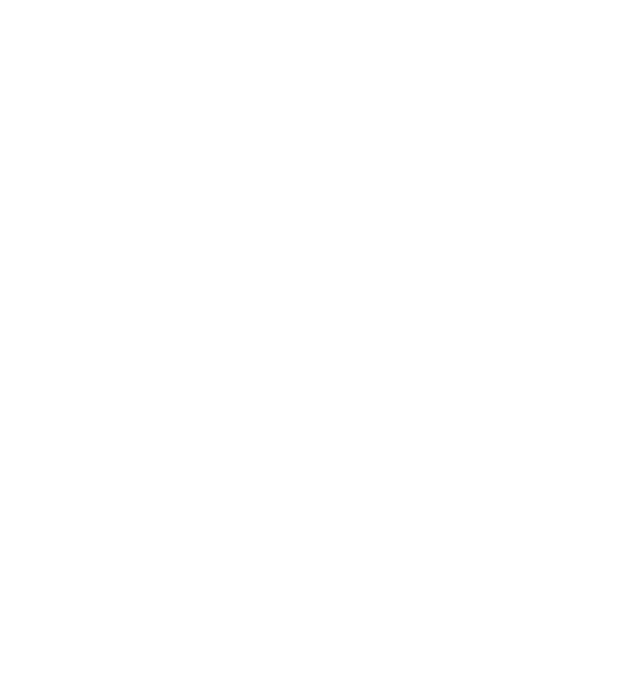
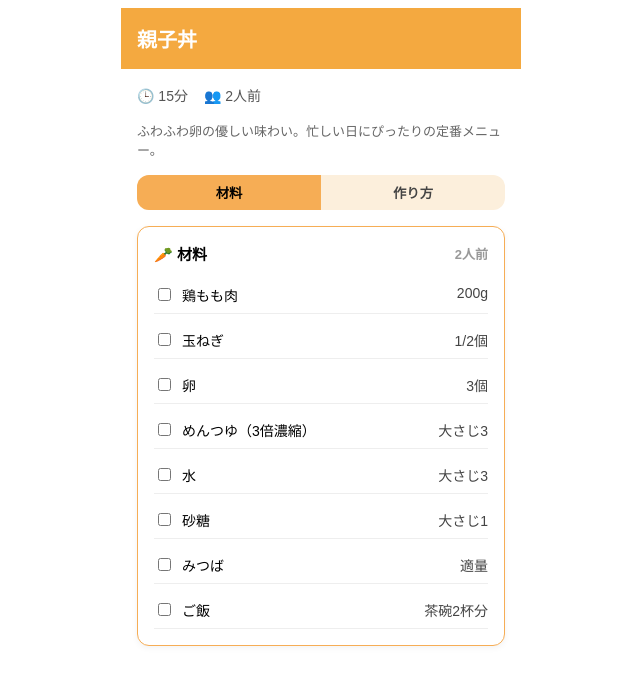
Before and after one commit to HERUESTA/meshiutchi_front, a Nuxt app: page /recipes/1 in a window 1280 px wide. Before the commit this address had no page. Shown: the top 684 px of the page, without its empty margins (319-959 px from the left). Built offline with nearby package versions, Linux system fonts and the light colour scheme.

Commit message:
詳細画面の大枠作成

```diff
--- /dev/null
+++ b/components/pages/recipes/RecipeDetail.vue
@@ -0,0 +1,310 @@
+<template>
+  <div class="recipe-detail">
+    <!-- ヘッダー -->
+    <div class="header">
+      <div class="main-title">親子丼</div>
+    </div>
+
+    <div class="meta">
+      <span>🕒 15分</span>
+      <span>👥 2人前</span>
+    </div>
+
+    <p class="description">ふわふわ卵の優しい味わい。忙しい日にぴったりの定番メニュー。</p>
+
+    <!-- タブ -->
+    <div class="tabs">
+      <button
+        v-for="tab in tabs"
+        :key="tab"
+        @click="selectedTab = tab"
+        :class="{ active: selectedTab === tab }"
+      >
+        {{ tab }}
+      </button>
+    </div>
+
+    <!-- タブの中身 -->
+    <div class="tab-content">
+      <!-- 材料 -->
+      <div v-if="selectedTab === '材料'" class="card">
+        <div class="section-title">
+          🥕 材料 <span class="people">2人前</span>
+        </div>
+        <div class="ingredients">
+          <div v-for="(item, index) in ingredients" :key="index" class="ingredient-row">
+            <label class="ingredient-check">
+              <input type="checkbox" v-model="ingredientStates[index]" />
+              <span :class="{ checked: ingredientStates[index] }">{{ item.name }}</span>
+            </label>
+            <span class="amount">{{ item.amount }}</span>
+          </div>
+        </div>
+      </div>
+
+      <!-- 作り方 -->
+      <div v-if="selectedTab === '作り方'" class="card">
+        <div class="section-title">🍳 作り方</div>
+        <div class="steps-container">
+          <div v-for="(step, index) in steps" :key="index" class="step-item">
+            <button
+              class="circle-button"
+              :class="{ done: stepStates[index] }"
+              @click="stepStates[index] = !stepStates[index]"
+            >
+              {{ stepStates[index] ? '✓' : index + 1 }}
+            </button>
+            <p class="step-text">{{ step }}</p>
+          </div>
+
+          <!-- 完成モーダル -->
+          <div v-if="showModal" class="modal-overlay">
+            <div class="modal">
+              <p>🎉 全ての手順が完了しました！完成しましたか？</p>
+              <button @click="() => { showModal = false; showCelebration = true }">はい</button>
+            </div>
+          </div>
+
+          <!-- 褒めモーション -->
+          <div v-if="showCelebration" class="celebration">
+            🎉 よく頑張りました！<br>お疲れさまでした👏🥳
+          </div>
+        </div>
+      </div>
+    </div>
+  </div>
+</template>
+
+<script setup lang="ts">
+import { ref, computed, watch } from 'vue'
+
+const tabs = ['材料', '作り方']
+const selectedTab = ref('材料')
+
+const ingredients = [
+  { name: '鶏もも肉', amount: '200g' },
+  { name: '玉ねぎ', amount: '1/2個' },
+  { name: '卵', amount: '3個' },
+  { name: 'めんつゆ（3倍濃縮）', amount: '大さじ3' },
+  { name: '水', amount: '大さじ3' },
+  { name: '砂糖', amount: '大さじ1' },
+  { name: 'みつば', amount: '適量' },
+  { name: 'ご飯', amount: '茶碗2杯分' }
+]
+
+const ingredientStates = ref<boolean[]>(ingredients.map(() => false))
+
+const steps = [
+  '鶏もも肉は一口大に切り、玉ねぎは薄切りにします。',
+  'フライパンにめんつゆ、水、砂糖を入れて火にかけ、沸騰したら鶏肉を入れます。',
+  '鶏肉に火が通ったら玉ねぎを加え、しんなりするまで煮ます。',
+  '溶き卵を回し入れ、半熟状態になったら火を止めます。',
+  'どんぶりにご飯を盛り、具材をのせ、みつばを散らして完成です。'
+]
+
+const stepStates = ref<boolean[]>(steps.map(() => false))
+
+const allStepsDone = computed(() => {
+  return stepStates.value.every(done => done)
+})
+
+const showModal = ref(false)
+const showCelebration = ref(false)
+
+watch(allStepsDone, (done) => {
+  if (done) {
+    showModal.value = true
+  }
+})
+</script>
+
+<style scoped>
+.recipe-detail {
+  max-width: 400px;
+  margin: auto;
+  font-family: sans-serif;
+  background: #fff;
+  padding-bottom: 2rem;
+}
+
+.header {
+  background: #f4a940;
+  padding: 1rem;
+  color: #fff;
+}
+
+.main-title {
+  font-size: 20px;
+  font-weight: bold;
+}
+
+.meta {
+  display: flex;
+  gap: 1rem;
+  margin: 1rem;
+  font-size: 14px;
+  color: #555;
+}
+
+.description {
+  font-size: 13px;
+  margin: 0 1rem;
+  color: #666;
+}
+
+.tabs {
+  display: flex;
+  margin: 1rem;
+  background: #fcefdc;
+  border-radius: 12px;
+  overflow: hidden;
+}
+
+.tabs button {
+  flex: 1;
+  padding: 0.5rem;
+  border: none;
+  background: transparent;
+  font-weight: bold;
+  cursor: pointer;
+  color: #444;
+}
+
+.tabs button.active {
+  background: #f6ad55;
+  color: #000;
+}
+
+.tab-content {
+  padding: 0 1rem;
+}
+
+.card {
+  background: #fff;
+  border: 1px solid #f6ad55;
+  border-radius: 12px;
+  padding: 1rem;
+  box-shadow: 0 2px 6px rgba(0, 0, 0, 0.05);
+  margin-top: 1rem;
+}
+
+.section-title {
+  font-weight: bold;
+  margin-bottom: 0.8rem;
+  font-size: 15px;
+  display: flex;
+  align-items: center;
+  gap: 0.5rem;
+}
+
+.people {
+  margin-left: auto;
+  font-size: 13px;
+  color: #999;
+}
+
+.ingredients {
+  display: flex;
+  flex-direction: column;
+  gap: 0.5rem;
+}
+
+.ingredient-row {
+  display: flex;
+  justify-content: space-between;
+  font-size: 14px;
+  padding: 8px 0;
+  border-bottom: 1px solid #eee;
+}
+
+.steps-container {
+  display: flex;
+  flex-direction: column;
+  gap: 16px;
+}
+
+.step-item {
+  display: flex;
+  align-items: flex-start;
+  gap: 12px;
+}
+
+.circle-button {
+  margin-top: 14px;
+  width: 32px;
+  height: 32px;
+  border-radius: 50%;
+  border: 2px solid #f4a940;
+  background: #fff;
+  color: #f4a940;
+  font-weight: bold;
+  cursor: pointer;
+}
+
+.circle-button.done {
+  margin-top: 14px;
+  background: #f4a940;
+  color: white;
+}
+
+.step-text {
+  flex: 1;
+  font-size: 14px;
+}
+
+.modal-overlay {
+  position: fixed;
+  top: 0; left: 0;
+  width: 100vw; height: 100vh;
+  background: rgba(0, 0, 0, 0.4);
+  display: flex;
+  justify-content: center;
+  align-items: center;
+}
+
+.modal {
+  background: white;
+  padding: 24px;
+  border-radius: 12px;
+  text-align: center;
+}
+
+.modal button {
+  margin-top: 12px;
+  padding: 8px 16px;
+  background: #f4a940;
+  color: white;
+  border: none;
+  border-radius: 8px;
+}
+
+.celebration {
+  margin-top: 20px;
+  margin-bottom: 20px;
+  text-align: center;
+  font-size: 20px;
+  animation: fadeIn 1s ease-in-out;
+}
+
+@keyframes fadeIn {
+  from { opacity: 0; transform: scale(0.95); }
+  to { opacity: 1; transform: scale(1); }
+}
+
+.ingredient-check {
+  display: flex;
+  align-items: center;
+  gap: 8px;
+}
+
+.checked {
+  text-decoration: line-through;
+  color: #aaa;
+}
+
+.amount {
+  font-size: 14px;
+  color: #444;
+}
+
+</style>
--- /dev/null
+++ b/pages/recipes/[id]/index.vue
@@ -0,0 +1,11 @@
+<template>
+  <RecipeDetail :id="recipeId" />
+</template>
+
+<script lang="ts" setup>
+import RecipeDetail from '~/components/pages/recipes/RecipeDetail.vue'
+import { useRoute } from 'vue-router'
+
+const route = useRoute()
+const recipeId = route.params.id
+</script>
```
